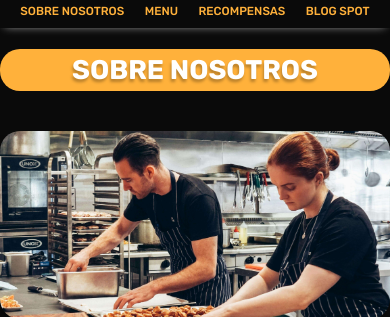
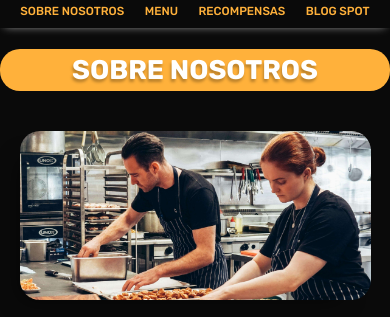
Before and after one commit to neio10/webdesign, a plain HTML site: page index.html in a window 390 px wide. Shown: the part 61-378 px from the top of the page. Drawn offline with nearby package versions, Linux system fonts and the light colour scheme.

Commit message:
Update mobile.css

```diff
--- a/mobile.css
+++ b/mobile.css
@@ -222,8 +222,7 @@ body {
 }
 
 .main-content__about-us__img {
-    margin-right: 2rem;
-    width: 100%;
+    width: 90%;
     border-radius: 2rem;
     -webkit-box-shadow: -1.4rem 1.4rem 2.3rem -1.7rem rgba(0, 0, 0, 0.75);
     -moz-box-shadow: -1.4rem 1.4rem 2.3rem -1.7rem rgba(0, 0, 0, 0.75);
```
